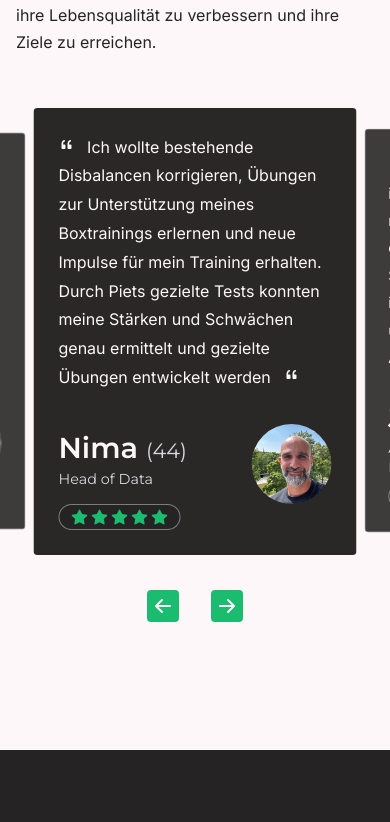
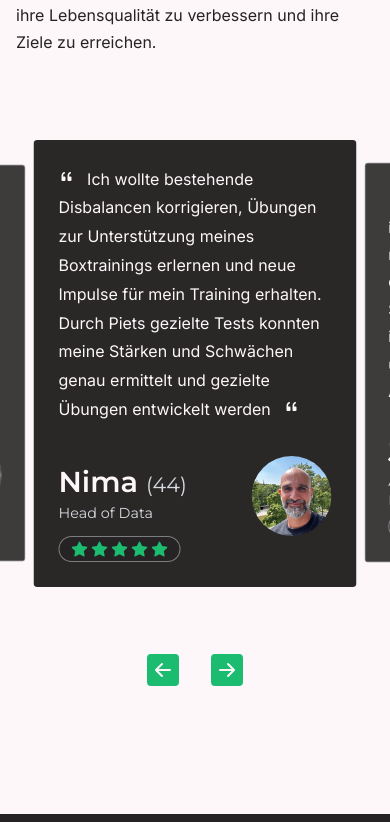
Before and after one commit to BastiHahn/bitteklappts, a Next.js app: page / in a window 390 px wide. Shown: the part 4789-5611 px from the top of the page. Built offline with nearby package versions, Linux system fonts and the light colour scheme.

Commit message:
hoepfully testimonials margin fixed

```diff
--- a/app/globals.css
+++ b/app/globals.css
@@ -2507,11 +2507,11 @@ textarea:not(:placeholder-shown) {
 
 @media (max-width: 500px) {
   .slider_flex {
-    margin-top: 4rem;
+    margin-top: 6rem;
   }
 
   .for_arrows {
-    margin-top: 3rem;
+    margin-top: 5rem;
     display: flex;
     justify-content: center;
     gap: 2rem;
@@ -2536,7 +2536,7 @@ textarea:not(:placeholder-shown) {
 
   .sub_low {
     width: 100%;
-    margin-bottom: 0.5rem !important;
+    margin-bottom: 0.25rem !important;
   }
 }
 
@@ -3225,7 +3225,6 @@ footer {
 
 @media (max-width: 500px) {
   .footer_container {
-    outline: 1px solid yellow;
     grid-template-columns: 1fr 1fr;
     gap: 3rem 1rem !important;
   }
--- a/data/successStory.js
+++ b/data/successStory.js
@@ -272,7 +272,7 @@ const successStory = [
     image: "Jelena",
     alt: "Bild von Kundin Jelena",
     id: "4",
-    image: "/images/Jelena.jpg",
+    image: "/images/jelena.jpg",
     head: "hold a moul ay sou",
   },
 ];
```
